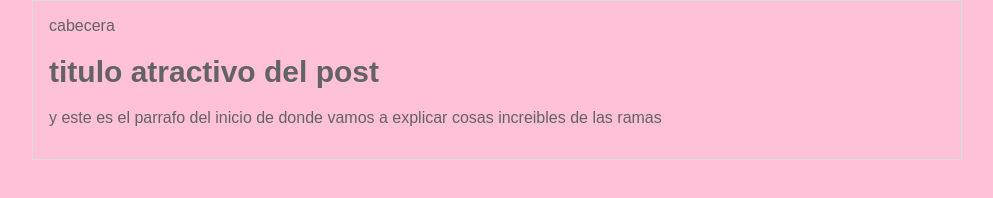
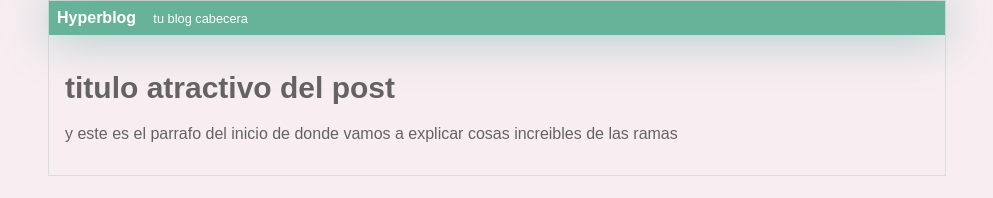
Before and after one commit to jennyCS09/hyperbloc, a plain HTML site: page index.html in a window 1280 px wide. Shown: the whole page, without its empty margins (143-1136 px from the left). Drawn offline with Linux system fonts and the light colour scheme.

Commit message:
finalizada la cabecera con diseño aguamarina

```diff
--- a/index.html
+++ b/index.html
@@ -10,8 +10,7 @@
 <body>
     <div id="contenedor">
         <div id="cabecera">
-            cabecera
-
+            Hyperblog <span id="tagline"> tu blog cabecera</span>
         </div>
         <div id="post">
             <h1>titulo atractivo del post</h1>
--- a/style/body.css
+++ b/style/body.css
@@ -1,6 +1,6 @@
 body
 {
-    background-color: #ffc1d8;
+    background-color: #f8eef2;
     color:rgb(99, 99, 99);
     text-align: center;
     font-family: "Arial";
@@ -9,10 +9,29 @@ body
     padding: 0;
 }
 
+#cabecera
+{
+    background: rgb(103, 179, 153);
+    box-shadow: 0px 2px 50px 0px rgba(32, 131, 109, 0.4);
+    color: white;
+    font-weight: bold;
+    margin: 0;
+    padding: 0.5em;
+
+}
+
+#cabecera #tagline
+{
+    margin: 0 0 0 1em;
+    font-weight: normal;
+
+    font-size: 0.8em;
+}
+
 #contenedor
 {
     width: 70%;
-    padding: 1em;
+    padding: 0;
     text-align: left;
     border: 1px solid #ddd;
     margin: 0 auto;
@@ -22,3 +41,8 @@ body
 {
     font-size: 30px;
 }
+
+#post
+{
+    padding: 1em;
+}
```
